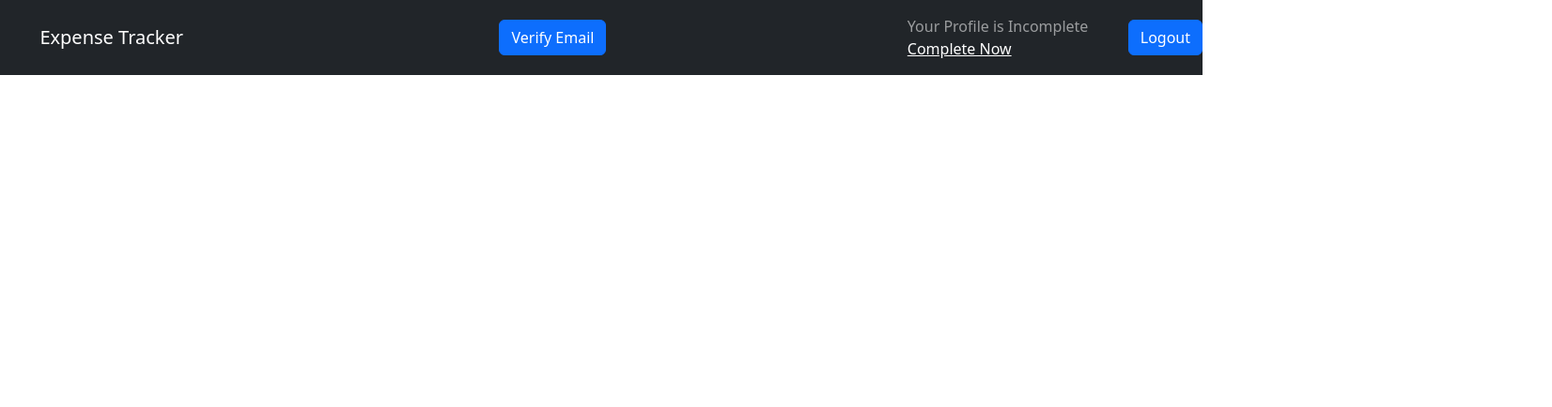
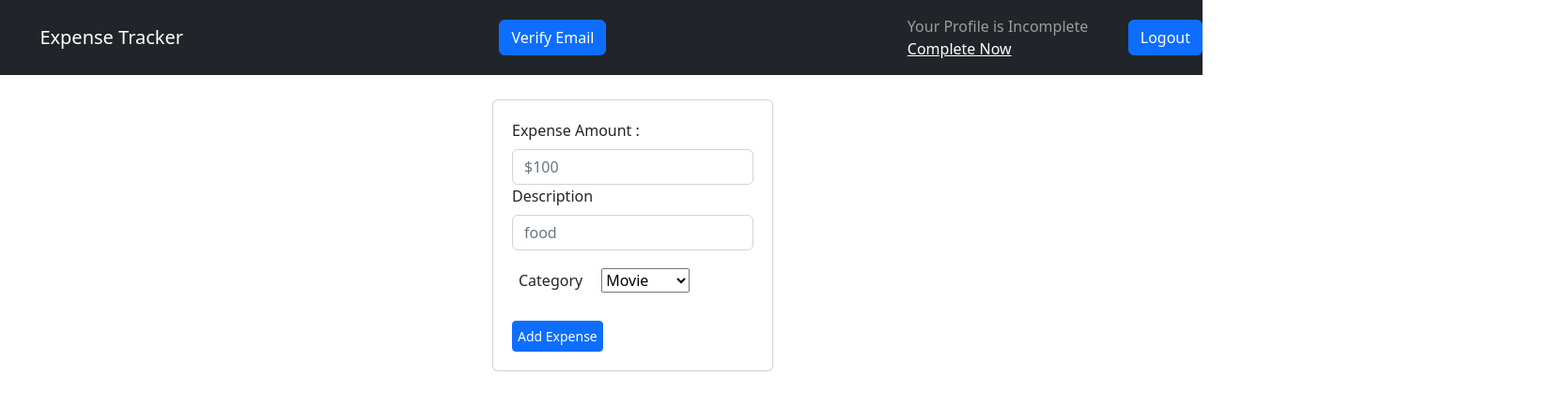
Before and after one commit to sushaaant20/ExpenseTracker, a React (Create React App) app: page /welcome in a window 1280 px wide. Shown: the top 434 px of the page at 94% size, 1652 px wide, since content can reach past the window. Built offline with nearby package versions, Linux system fonts and the light colour scheme; no server answers; sample sign-in values are in the browser's storage.

Commit message:
Expense form added

```diff
--- a/src/Pages/Welcome.js
+++ b/src/Pages/Welcome.js
@@ -4,6 +4,7 @@ import { Card, Container, Navbar, Nav, Button } from "react-bootstrap";
 import AuthContext from "../components/Store/AuthContext";
 import axios from "axios";
 import Logout from "./Logout";
+import ExpenseForm from "../components/Auth/Expenses/ExpensesForm";
 
 const Welcome = () => {
   const ctx = useContext(AuthContext);
@@ -75,6 +76,7 @@ const Welcome = () => {
         </Container>
         <Logout />
       </Navbar>
+      <ExpenseForm />
     </Fragment>
   );
 };
--- /dev/null
+++ b/src/components/Auth/Expenses/ExpenseItem.js
@@ -0,0 +1,11 @@
+const ExpenseItem = (props) => {
+  return (
+    <li>
+      Amount: {props.amount}
+      Description:{props.description}
+      Category:{props.category}
+    </li>
+  );
+};
+
+export default ExpenseItem;
--- /dev/null
+++ b/src/components/Auth/Expenses/ExpenseList.js
@@ -0,0 +1,15 @@
+import ExpenseItem from "./ExpenseItem";
+const ExpenseList = (props) => {
+  return props.expenses.map((expense) => {
+    return (
+      <ExpenseItem
+        key={expense.id}
+        amount={expense.amount}
+        description={expense.description}
+        category={expense.category}
+      />
+    );
+  });
+};
+
+export default ExpenseList;
--- /dev/null
+++ b/src/components/Auth/Expenses/ExpensesForm.js
@@ -0,0 +1,77 @@
+import React, { Fragment, useRef, useState } from "react";
+import { Button, Container, Form, Card } from "react-bootstrap";
+import Dropdown from "react-bootstrap/Dropdown";
+import DropdownButton from "react-bootstrap/DropdownButton";
+import ExpenseList from "./ExpenseList";
+
+const ExpenseForm = () => {
+  const [expList, setExpList] = useState([]);
+
+  //get user input
+  const amountRef = useRef();
+  const descRef = useRef();
+  const categoryRef = useRef();
+
+  const submitExpenseHandler = (e) => {
+    e.preventDefault();
+    const expObj = {
+      id: Math.random(),
+      amount: amountRef.current.value,
+      description: descRef.current.value,
+      category: categoryRef.current.value,
+    };
+    setExpList((expList) => [...expList, expObj]);
+  };
+
+  return (
+    <Fragment>
+      <Container
+        style={{ display: "flex", marginLeft: "40%", marginTop: "2%" }}
+      >
+        <Card style={{ padding: "20px" }}>
+          <Form>
+            <Form.Group>
+              <Form.Label>Expense Amount : </Form.Label>
+              <Form.Control
+                ref={amountRef}
+                type="number"
+                placeholder="$100"
+              ></Form.Control>
+              <Form.Label>Description </Form.Label>
+              <Form.Control
+                ref={descRef}
+                type="text"
+                placeholder="food"
+              ></Form.Control>
+              <Form.Label style={{ padding: "20px", marginLeft: "-13px" }}>
+                Category
+              </Form.Label>
+              <select ref={categoryRef}>
+                <option>Movie</option>
+                <option>Fuel</option>
+                <option>Groceries</option>
+                <option>Bills</option>
+              </select>
+              {/* <DropdownButton title="Select" size="sm" ref={categoryRef}>
+                <Dropdown.Item ref={categoryRef}>Movie</Dropdown.Item>
+                <Dropdown.Item ref={categoryRef}>Fuel</Dropdown.Item>
+                <Dropdown.Item ref={categoryRef}>Groceries</Dropdown.Item>
+              </DropdownButton> */}
+            </Form.Group>
+            <Button
+              style={{ padding: "5px", marginTop: "3px" }}
+              type="submit"
+              size="sm"
+              onClick={submitExpenseHandler}
+            >
+              Add Expense
+            </Button>
+          </Form>
+        </Card>
+      </Container>
+      <ExpenseList expenses={expList} />
+    </Fragment>
+  );
+};
+
+export default ExpenseForm;
```
